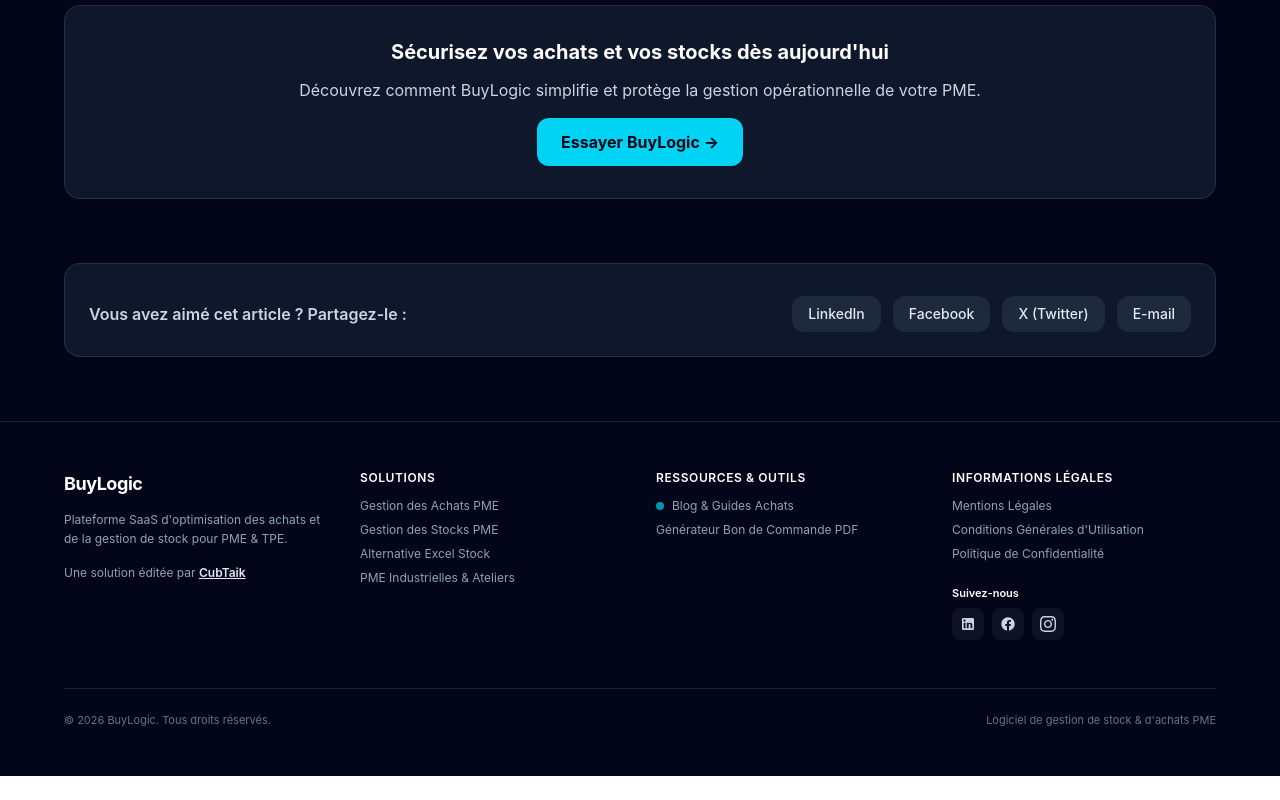
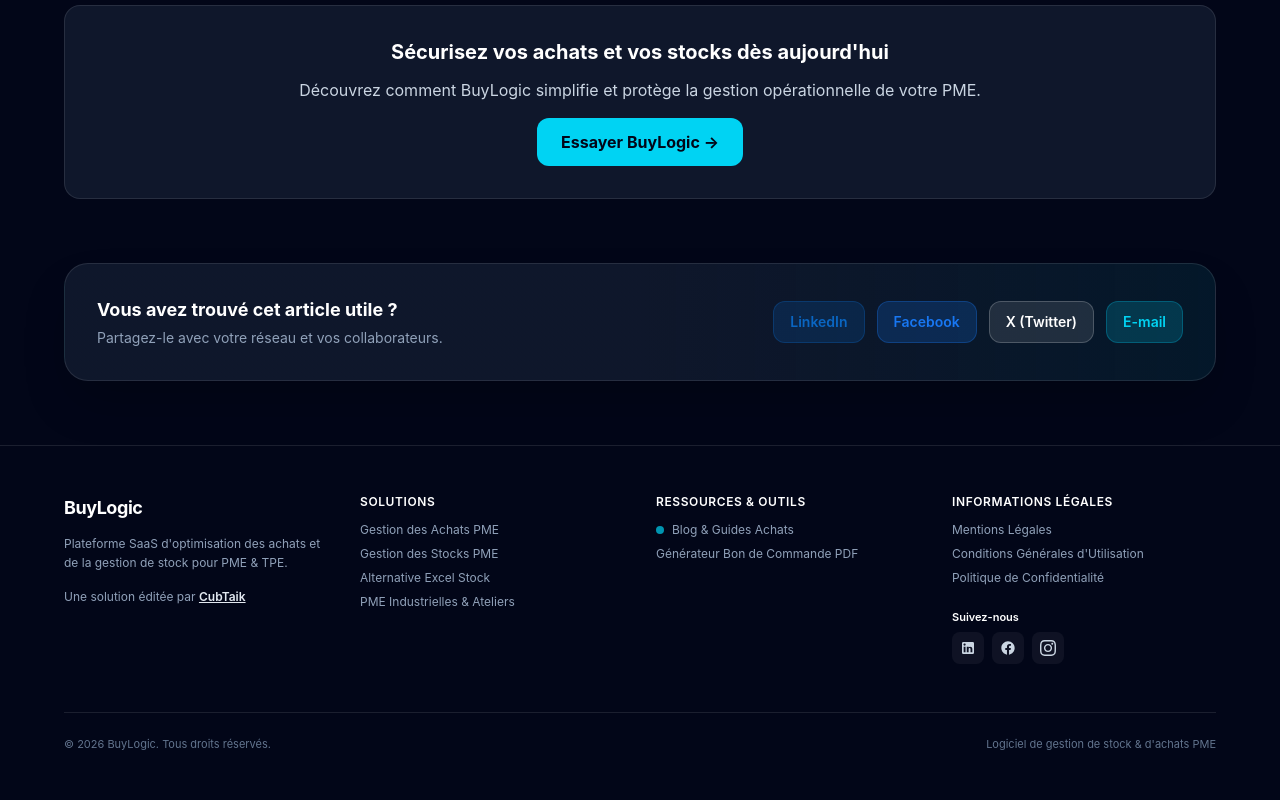
Before and after one commit to AlexConceptDevelopper/buylogic, a React (Vite) app in the folder frontend/: page /blog/arnaques-fournisseurs-virements-pme-comment-proteger-achats in a window 1280 px wide. Shown: the part 4378-5178 px from the top of the page. Before the commit the page ends 5154 px from the top, so only its background shows below. Built offline with nearby package versions, Linux system fonts and the light colour scheme.

Commit message:
add share articles

```diff
--- a/frontend/src/pages/BlogPost.tsx
+++ b/frontend/src/pages/BlogPost.tsx
@@ -37,6 +37,13 @@ export default function BlogPost() {
         <title>{article.title} | Blog BuyLogic</title>
         <meta name="description" content={article.description} />
         <link rel="canonical" href={currentUrl} />
+
+        {/* Balises Open Graph dynamiques pour Facebook, LinkedIn, etc. */}
+        <meta property="og:type" content="article" />
+        <meta property="og:title" content={article.title} />
+        <meta property="og:description" content={article.description} />
+        <meta property="og:url" content={currentUrl} />
+        <meta property="og:site_name" content="BuyLogic" />
 
         {/* Données structurées JSON-LD pour Google */}
         <script type="application/ld+json">
@@ -94,17 +101,22 @@ export default function BlogPost() {
             dangerouslySetInnerHTML={{ __html: article.content }}
           />
 
-          {/* Barre de partage social dynamique en BAS de page */}
-          <div className="mt-16 pt-8 border-t border-white/10 flex flex-wrap items-center justify-between gap-4 p-6 rounded-2xl bg-slate-900 border border-white/10 text-sm">
-            <span className="text-slate-300 font-semibold text-base">
-              Vous avez aimé cet article ? Partagez-le :
-            </span>
+          {/* Barre de partage social dynamique et colorée en BAS de page */}
+          <div className="mt-16 pt-8 border-t border-white/10 flex flex-wrap items-center justify-between gap-6 p-8 rounded-3xl bg-gradient-to-r from-slate-900 via-slate-900 to-cyan-950/40 border border-cyan-500/20 shadow-2xl">
+            <div>
+              <span className="text-white font-bold text-lg block mb-1">
+                Vous avez trouvé cet article utile ?
+              </span>
+              <p className="text-slate-400 text-sm">
+                Partagez-le avec votre réseau et vos collaborateurs.
+              </p>
+            </div>
             <div className="flex flex-wrap items-center gap-3">
               <a
                 href={`https://www.linkedin.com/shareArticle?mini=true&url=${encodedUrl}&title=${encodedTitle}`}
                 target="_blank"
                 rel="noopener noreferrer"
-                className="px-4 py-2 rounded-xl bg-slate-800 hover:bg-slate-700 text-slate-200 transition-colors font-medium"
+                className="px-4 py-2.5 rounded-xl bg-[#0A66C2]/20 hover:bg-[#0A66C2]/40 text-[#0A66C2] border border-[#0A66C2]/30 transition-colors font-semibold text-sm flex items-center gap-2"
               >
                 LinkedIn
               </a>
@@ -112,7 +124,7 @@ export default function BlogPost() {
                 href={`https://www.facebook.com/sharer/sharer.php?u=${encodedUrl}`}
                 target="_blank"
                 rel="noopener noreferrer"
-                className="px-4 py-2 rounded-xl bg-slate-800 hover:bg-slate-700 text-slate-200 transition-colors font-medium"
+                className="px-4 py-2.5 rounded-xl bg-[#1877F2]/20 hover:bg-[#1877F2]/40 text-[#1877F2] border border-[#1877F2]/30 transition-colors font-semibold text-sm flex items-center gap-2"
               >
                 Facebook
               </a>
@@ -120,13 +132,13 @@ export default function BlogPost() {
                 href={`https://twitter.com/intent/tweet?url=${encodedUrl}&text=${encodedTitle}`}
                 target="_blank"
                 rel="noopener noreferrer"
-                className="px-4 py-2 rounded-xl bg-slate-800 hover:bg-slate-700 text-slate-200 transition-colors font-medium"
+                className="px-4 py-2.5 rounded-xl bg-white/10 hover:bg-white/20 text-white border border-white/20 transition-colors font-semibold text-sm flex items-center gap-2"
               >
                 X (Twitter)
-            </a>
+              </a>
               <a
                 href={`mailto:?subject=${encodedTitle}&body=Découvre cet article intéressant : ${currentUrl}`}
-                className="px-4 py-2 rounded-xl bg-slate-800 hover:bg-slate-700 text-slate-200 transition-colors font-medium"
+                className="px-4 py-2.5 rounded-xl bg-cyan-500/20 hover:bg-cyan-500/30 text-cyan-400 border border-cyan-500/30 transition-colors font-semibold text-sm flex items-center gap-2"
               >
                 E-mail
               </a>
```
